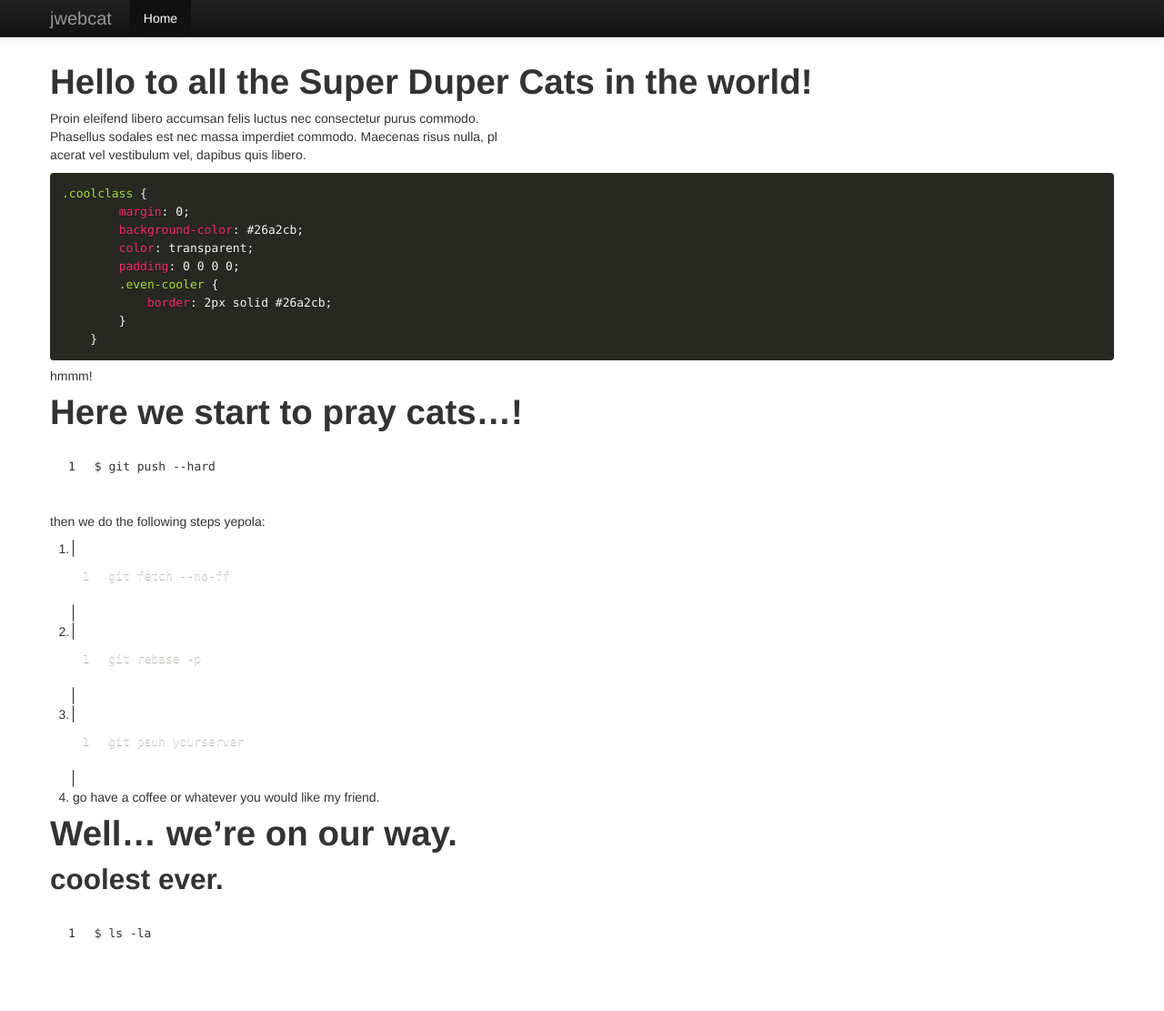
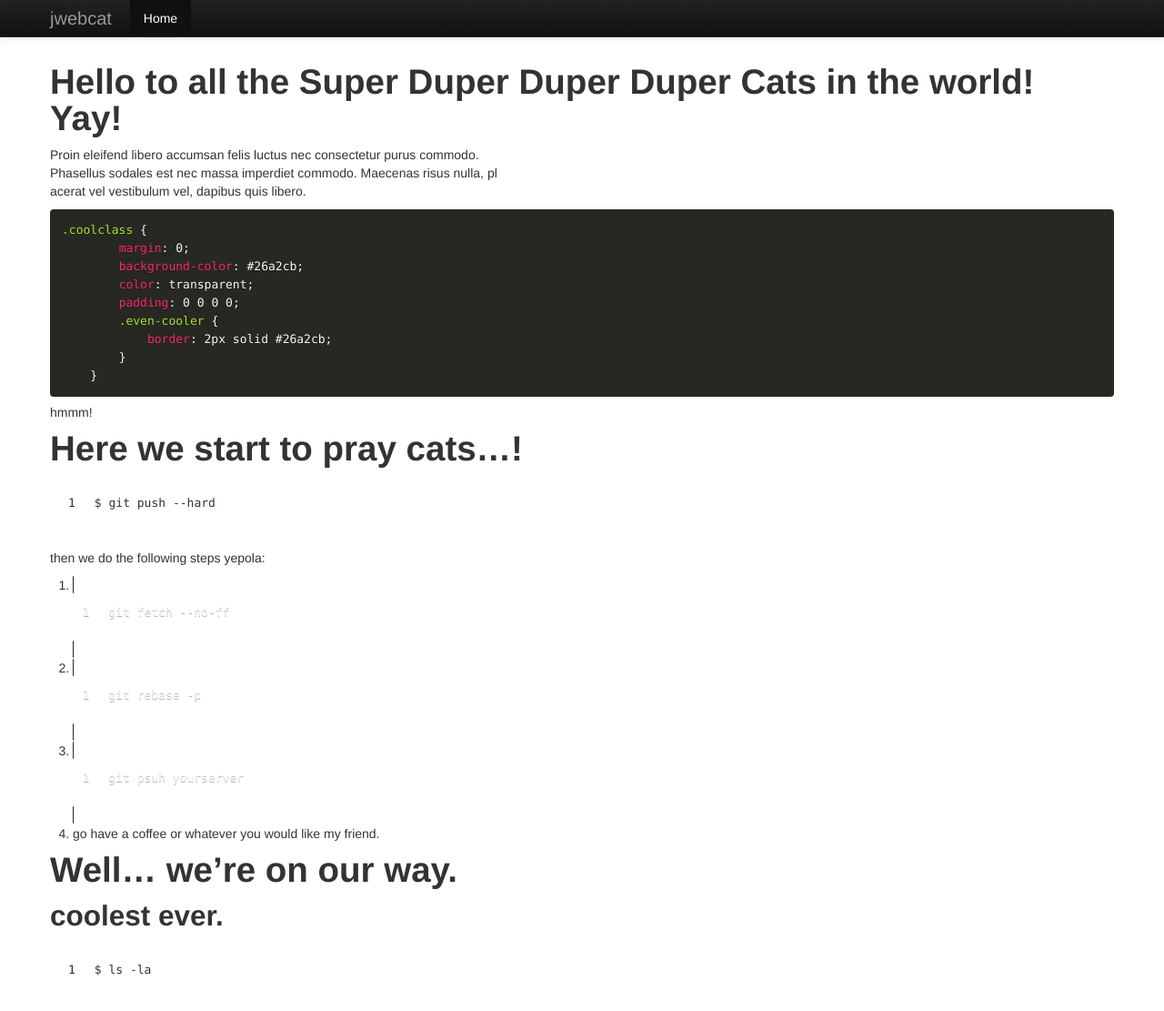
Before and after one commit to jwebcat/octorake-jekyll, a Jekyll site: the page built from index.markdown, in a window 1280 px wide and 1116 px high. Shown: the top 1111 px of the window at 91% size. Built offline with Jekyll 4.4.1, drawn with Linux system fonts in a browser that asks for light colours; nearby versions of some CDN libraries; Markdown is read by kramdown in place of the engine named in the settings.

Commit message:
sdd a cat

```diff
--- a/index.markdown
+++ b/index.markdown
@@ -3,7 +3,7 @@ title: Hello, Catz
 layout: default
 ---
 
-# Hello to all the Super Duper Cats in the world!
+# Hello to all the Super Duper Duper Duper Cats in the world! Yay!
 
 Proin eleifend libero accumsan felis luctus nec consectetur purus commodo. \
 Phasellus sodales est nec massa imperdiet commodo. Maecenas risus nulla, pl\
```
